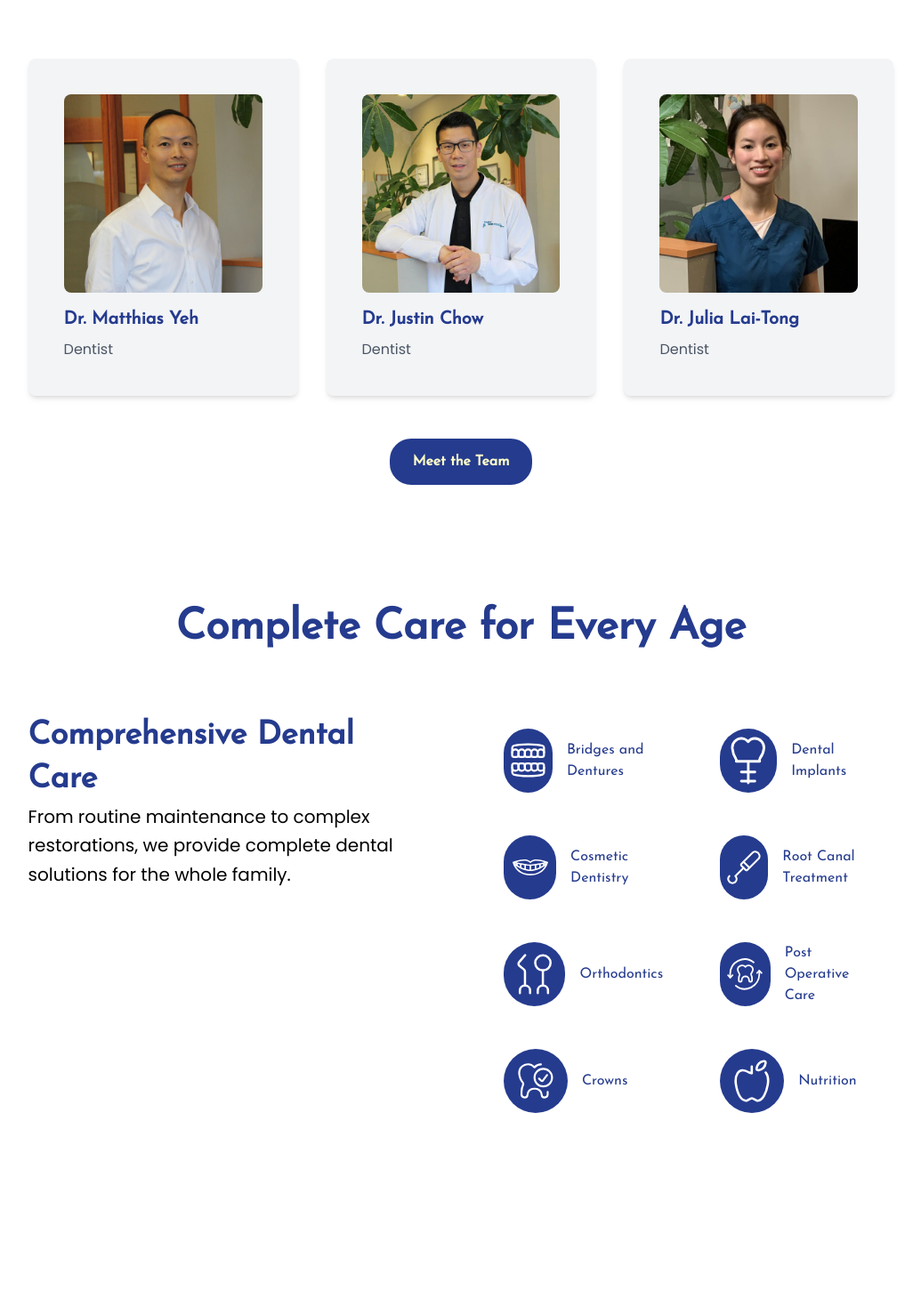
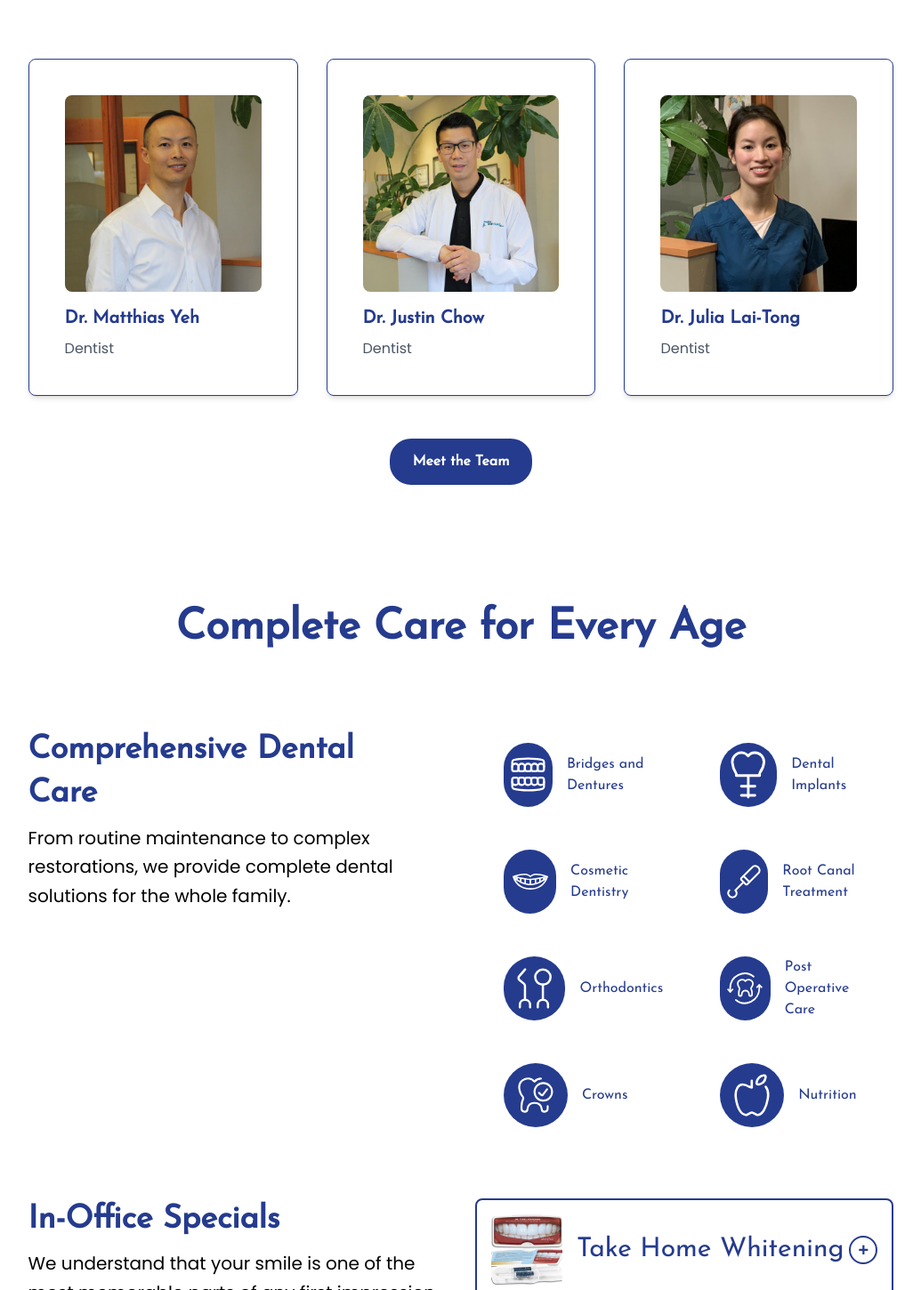
Before and after one commit to ian-yeh/bradford-dental, a Next.js app: page / in a window 1280 px wide. Shown: the part 1350-2800 px from the top of the page at 89% size, without its empty margins (122-1157 px from the left). Before the commit the page ends 2681 px from the top, so only its background shows below. Built offline with nearby package versions, Linux system fonts and the light colour scheme.

Commit message:
landing page mobile responsiveness

```diff
--- a/app/page.tsx
+++ b/app/page.tsx
@@ -1,4 +1,5 @@
 import ServiceCard from "@/components/ServiceCard";
+import SpecialsCard from "@/components/SpecialsCard";
 import Header from "@/components/Header";
 import Image from "next/image";
 import TeamCard from "@/components/TeamCard";
@@ -40,10 +41,10 @@ const Home = () => {
         <div className="grid grid-cols-1 md:grid-cols-2 gap-6 md:gap-8 max-w-[80%] w-full items-center">
           {/* Left Column - Content */}
           <div className="text-center md:text-left">
-            <h1 className="text-3xl sm:text-4xl md:text-6xl lg:text-7xl font-bold font-josefin leading-tight md:leading-snug mb-4 md:mb-6">
+            <h1 className="text-3xl md:text-5xl lg:text-6xl font-bold font-josefin leading-tight md:leading-snug mb-4 md:mb-6">
               Your Family's Smile is Our Priority
             </h1>
-            <h2 className="mb-8 md:mb-16 text-lg sm:text-xl md:text-2xl font-extralight text-gray-200 font-poppins leading-relaxed">
+            <h2 className="mb-8 md:mb-16 text-lg sm:text-xl md:text-xl lg:text-2xl font-extralight text-gray-200 font-poppins leading-relaxed">
               Bradford Dental Care provides comprehensive dental care tailored
               to help your smile shine its brightest
             </h2>
@@ -71,7 +72,7 @@ const Home = () => {
         <div className="grid grid-cols-1 md:grid-cols-2 gap-8 max-w-[80%] mx-auto items-center">
           {/* Left Column - Text */}
           <div className="">
-            <h2 className="text-4xl md:text-5xl md:text-start text-center font-bold font-josefin text-purple leading-snug">
+            <h2 className="text-3xl md:text-4xl lg:text-5xl md:text-start text-center font-bold font-josefin text-purple leading-snug">
               A dental clinic worth smiling for. Give us a visit!
             </h2>
           </div>
@@ -92,7 +93,7 @@ const Home = () => {
                 />
               </svg>
               <div className="text-purple font-josefin">
-                <p className="font-semibold text-4xl">Bradford, Ontario</p>
+                <p className="font-semibold text-2xl md:text-3xl lg:text-4xl">Bradford, Ontario</p>
                 <p>140 Holland St. West</p>
               </div>
             </div>
@@ -110,36 +111,7 @@ const Home = () => {
         </div>
       </div>
 
-      {/* Why Choose Us Section
-      <div className="bg-white py-30 px-8">
-        <div className="max-w-[80%] mx-auto">
-          <div className="text-center mb-12">
-            <h2 className="text-4xl md:text-5xl font-bold font-josefin text-purple leading-snug">
-              Why Bradford Families Chose Us
-            </h2>
-          </div>
-          <div className="grid grid-cols-1 md:grid-cols-3 gap-8">
-            <ServiceCard
-              title="General Dentistry"
-              description="Comprehensive care for all ages, from routine check-ups to complex procedures."
-              imageSrc="/images/general-dentistry.jpg"
-            />
-            <ServiceCard
-              title="Cosmetic Dentistry"
-              description="Enhancing smiles with teeth whitening, veneers, and more."
-              imageSrc="/images/cosmetic-dentistry.jpg"
-            />
-            <ServiceCard
-              title="Orthodontics"
-              description="Straightening teeth with braces and clear aligners for a healthier smile."
-              imageSrc="/images/orthodontics.jpg"
-            />
 
-          </div>
-        </div>
-      </div>
-
-      */}
 
       {/* Team Section */}
       <div className="bg-white py-16 px-8">
@@ -169,7 +141,7 @@ const Home = () => {
           </div>
 
           <div className="text-center mt-12">
-            <button className="font-josefin bg-purple text-yellow-100 px-6 py-3 rounded-3xl font-semibold hover:bg-yellow-100 transition-colors hover:text-purple border-2 border-purple">
+            <button className="font-josefin bg-purple text-white px-6 py-3 rounded-3xl font-semibold hover:bg-whitetransition-colors hover:text-purple border-2 border-purple">
               Meet the Team
             </button>
           </div>
@@ -178,7 +150,7 @@ const Home = () => {
 
       {/* Services Section */}
       <div className="bg-white py-16 px-8">
-        <div className="text-center mb-16 max-w-[80%] mx-auto">
+        <div className="text-center mb-12 md:mb-20 max-w-[80%] mx-auto">
           <h2 className="text-4xl md:text-5xl font-bold font-josefin text-purple leading-snug">
             Complete Care for Every Age
           </h2>
@@ -186,10 +158,10 @@ const Home = () => {
 
         <div className="grid md:grid-cols-2 gap-16 items-start max-w-[80%] mx-auto">
           <div>
-            <h2 className="text-3xl md:text-4xl font-bold font-josefin text-purple leading-snug">
+            <h2 className="text-3xl text-center md:text-left md:text-4xl mb-2 font-bold font-josefin text-purple leading-snug">
               Comprehensive Dental Care
             </h2>
-            <p className="text-xl leading-relaxed font-poppins">
+            <p className="text-lg md:text-xl leading-relaxed font-poppins text-center md:text-left">
               From routine maintenance to complex restorations, we provide
               complete dental solutions for the whole family.
             </p>
@@ -237,9 +209,71 @@ const Home = () => {
             </div>
           </div>
         </div>
+        <div className="grid grid-cols-1 md:grid-cols-2 gap-8 mt-16 max-w-[80%] mx-auto">
+          <div>
+            <h2 className="text-3xl md:text-4xl mb-2 font-bold font-josefin text-purple leading-snug text-center md:text-left">
+              In-Office Specials
+            </h2>
+            <p className="text-lg md:text-xl leading-relaxed font-poppins text-center md:text-left">
+              We understand that your smile is one of the most memorable parts
+              of any first impression.
+            </p>
+          </div>
+          <div>
+            <SpecialsCard
+              title="Take Home Whitening"
+              description="Get a comprehensive exam and cleaning for just $99."
+              imageSrc="/images/take-home-whitening.jpg"
+            />
+            <SpecialsCard
+              title="Zoom Whitening"
+              description="New patients can enjoy a free consultation to discuss their dental needs."
+              imageSrc="/images/zoom-whitening.jpg"
+            />
+            <SpecialsCard
+              title="Sportsguards"
+              description="Protect your smile with our custom sportsguards."
+              imageSrc="/images/sportsguard.jpg"
+            />
+          </div>
+
+        </div>
       </div>
+
+
     </div>
   );
 };
 
 export default Home;
+
+{/* Why Choose Us Section
+      <div className="bg-white py-30 px-8">
+        <div className="max-w-[80%] mx-auto">
+          <div className="text-center mb-12">
+            <h2 className="text-4xl md:text-5xl font-bold font-josefin text-purple leading-snug">
+              Why Bradford Families Chose Us
+            </h2>
+          </div>
+          <div className="grid grid-cols-1 md:grid-cols-3 gap-8">
+            <ServiceCard
+              title="General Dentistry"
+              description="Comprehensive care for all ages, from routine check-ups to complex procedures."
+              imageSrc="/images/general-dentistry.jpg"
+            />
+            <ServiceCard
+              title="Cosmetic Dentistry"
+              description="Enhancing smiles with teeth whitening, veneers, and more."
+              imageSrc="/images/cosmetic-dentistry.jpg"
+            />
+            <ServiceCard
+              title="Orthodontics"
+              description="Straightening teeth with braces and clear aligners for a healthier smile."
+              imageSrc="/images/orthodontics.jpg"
+            />
+
+          </div>
+        </div>
+      </div>
+
+      */}
--- a/components/Header.tsx
+++ b/components/Header.tsx
@@ -1,12 +1,14 @@
-import React from "react";
+"use client";
+import { useState } from "react";
 import Image from "next/image";
 
 const Header = () => {
+  const [dropDown, setDropDown] = useState(false);
   const logoDimensions: number = 120;
 
   return (
     <div className="text-purple p-8 items-center justify-center flex">
-      <div className="flex justify-between items-center w-[80%]">
+      <div className="lg:flex justify-between items-center w-[80%] hidden">
         <div className="flex-1 items-center">
           <Image
             src="/images/logo.jpg"
@@ -34,6 +36,58 @@ const Header = () => {
           </button>
         </div>
       </div>
+      <div className="flex lg:hidden justify-between items-center w-[80%]">
+        <div className="flex-1 items-center">
+          <Image
+            src="/images/logo.jpg"
+            alt="Logo"
+            width={logoDimensions - 30}
+            height={logoDimensions - 30}
+          />
+        </div>
+        <div className="relative">
+          <button onClick={() => setDropDown(!dropDown)}>
+            <Image
+              src="/icons/menu.svg"
+              alt="Menu Icon"
+              width={24}
+              height={24}
+              className="inline-block mr-2 hover:opacity-80"
+              unoptimized={true}
+            />
+          </button>
+          {dropDown && (
+            <div className="absolute top-full right-0 bg-white shadow-lg rounded-lg mt-2 w-48 z-10">
+              <ul className="p-4 space-y-2 font-josefin">
+                <li>
+                  <a
+                    href="/about"
+                    className="block hover:bg-gray-100 px-2 py-1"
+                  >
+                    About
+                  </a>
+                </li>
+                <li>
+                  <a
+                    href="/services"
+                    className="block hover:bg-gray-100 px-2 py-1"
+                  >
+                    Services
+                  </a>
+                </li>
+                <li>
+                  <a
+                    href="/contact"
+                    className="block hover:bg-gray-100 px-2 py-1"
+                  >
+                    Contact
+                  </a>
+                </li>
+              </ul>
+            </div>
+          )}
+        </div>
+      </div>
     </div>
   );
 };
--- /dev/null
+++ b/components/SpecialsCard.tsx
@@ -0,0 +1,52 @@
+"use client";
+import { useState } from 'react';
+import Image from 'next/image';
+
+interface SpecialsCardProps {
+  title: string;
+  description: string;
+  imageSrc: string;
+}
+
+const SpecialsCard = ({ title, description, imageSrc }: SpecialsCardProps) => {
+  const [dropDown, setDropDown] = useState(false);
+
+  return (
+    <div className='border-2 border-purple rounded-lg overflow-hidden mb-8'>
+      {/* Main card content */}
+      <div className='p-4 flex items-center justify-between'>
+        <div className='flex items-center gap-4'>
+          <Image
+            src={imageSrc}
+            alt={title}
+            width={72}
+            height={72}
+            className="rounded-lg flex-shrink-0 w-10 h-10 object-cover md:w-20 md:h-20"
+          />
+          <h3 className='font-medium text-xl md:text-3xl text-purple font-josefin'>{title}</h3>
+        </div>
+
+        <button
+          onClick={() => setDropDown(!dropDown)}
+          className={`w-6 h-6 md:w-8 md:h-8 rounded-full md:border-2 border-purple bg-white text-purple font-bold text-xl flex items-center justify-center hover:bg-purple hover:text-white transition-colors ${
+            dropDown ? 'rotate-45' : ''
+          } transition-transform`}
+        >
+          +
+        </button>
+      </div>
+
+      {/* Dropdown content */}
+      {dropDown && (
+        <div className='px-4 pb-4 border-t border-gray-200 pt-4'>
+          <p className='text-black font-poppins mb-3'>{description}</p>
+          <button className='bg-purple border text-white px-4 py-2 rounded-3xl font-josefin hover:bg-white hover:text-purple transition-colors'>
+            Book Now
+          </button>
+        </div>
+      )}
+    </div>
+  )
+}
+
+export default SpecialsCard;
--- a/components/TeamCard.tsx
+++ b/components/TeamCard.tsx
@@ -9,7 +9,7 @@ interface TeamCardProps {
 
 const TeamCard = ({ title, description, imageSrc }: TeamCardProps) => {
   return (
-    <div className="bg-gray-100 p-10 rounded-lg shadow-md">
+    <div className="border border-purple p-10 rounded-lg shadow-md">
       <div className="mx-auto">
         <Image
           src={imageSrc}
```
Also changed, not shown: public/icons/menu.svg (added).
